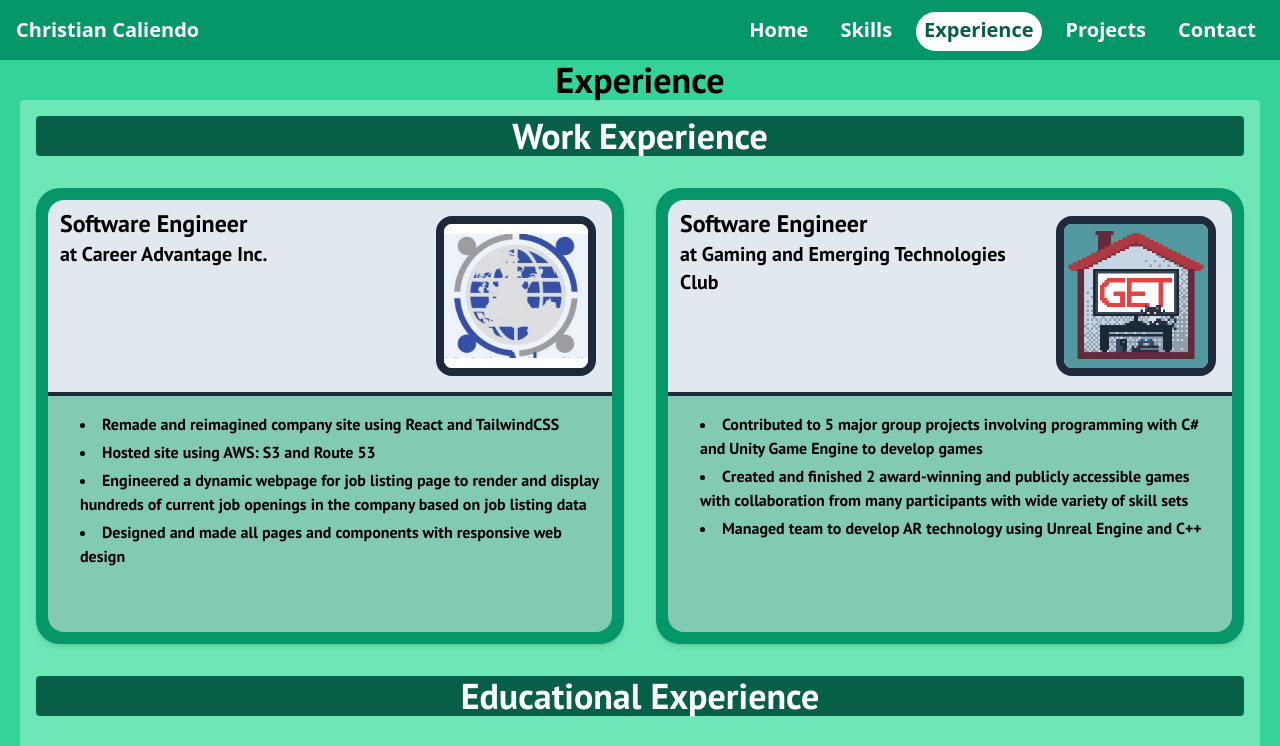
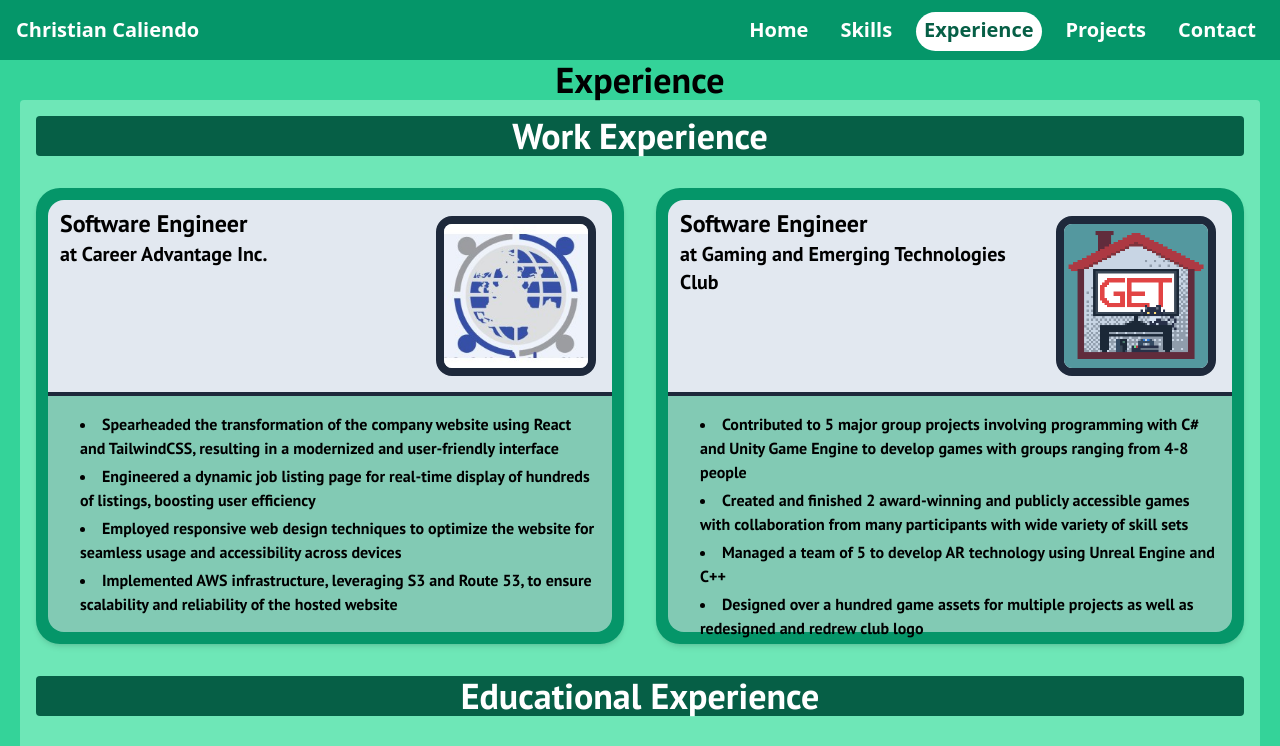
Before and after one commit to ChrisCaliendo/PersonalWebsite, a React (Vite) app in the folder PersonalWebsite/: page /experience in a window 1280 px wide. Shown: the top 746 px of the page. Built offline with nearby package versions, Linux system fonts and the light colour scheme; a web font is replaced by a local one.

Commit message:
adjusted descriptions

```diff
--- a/PersonalWebsite/src/Pages/Experience.jsx
+++ b/PersonalWebsite/src/Pages/Experience.jsx
@@ -24,10 +24,10 @@ const Experience = () => {
                     photoUrl={CareerAdvantageLogo}
                     desc={
                         <ul className="ps-5 mt-2 space-y-1 list-disc list-inside">
-                            <li>Remade and reimagined company site using React and TailwindCSS</li>
-                            <li>Hosted site using AWS: S3 and Route 53</li>
-                            <li>Engineered a dynamic webpage for job listing page to render and display hundreds of current job openings in the company based on job listing data</li>
-                            <li>Designed and made all pages and components with responsive web design</li>
+                            <li>Spearheaded the transformation of the company website using React and TailwindCSS, resulting in a modernized and user-friendly interface</li>
+                            <li>Engineered a dynamic job listing page for real-time display of hundreds of listings, boosting user efficiency</li>
+                            <li>Employed responsive web design techniques to optimize the website for seamless usage and accessibility across devices</li>
+                            <li>Implemented AWS infrastructure, leveraging S3 and Route 53, to ensure scalability and reliability of the hosted website</li>
                         </ul>
                     }
                 />
@@ -39,9 +39,10 @@ const Experience = () => {
                     photoUrl={GETlogo}
                     desc={
                         <ul className="ps-5 mt-2 space-y-1 list-disc list-inside">
-                            <li> Contributed to 5 major group projects involving programming with C# and Unity Game Engine to develop games</li>
-                            <li> Created and finished 2 award-winning and publicly accessible games with collaboration from many participants with wide variety of skill sets</li>
-                            <li>  Managed team to develop AR technology using Unreal Engine and C++</li>
+                            <li>Contributed to 5 major group projects involving programming with C# and Unity Game Engine to develop games with groups ranging from 4-8 people</li>
+                            <li>Created and finished 2 award-winning and publicly accessible games with collaboration from many participants with wide variety of skill sets</li>
+                            <li>Managed a team of 5 to develop AR technology using Unreal Engine and C++</li>
+                            <li>Designed over a hundred game assets for multiple projects as well as redesigned and redrew club logo</li>
                         </ul>
                     }
                 />
--- a/PersonalWebsite/src/Pages/Projects.jsx
+++ b/PersonalWebsite/src/Pages/Projects.jsx
@@ -106,7 +106,7 @@ const Projects = () => {
                         <ul className="ps-5 mt-2 space-y-1 list-disc list-inside">
                             <li>Built a dashboard for an airline reviews using Tableau with SQL data</li>
                             <li>Created data visualizations that can display the change in user reviews over time in multiple catagories</li>
-                            <li> that can demopnstate the change in user reviews</li>
+                            <li>Designed an interactive dashboard that makes sorting though thousands of reviews managable</li>
                         </ul>
                     }
                     gitLink=""
```
